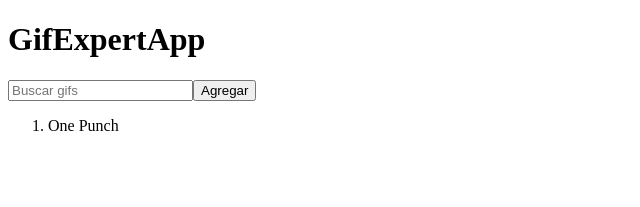
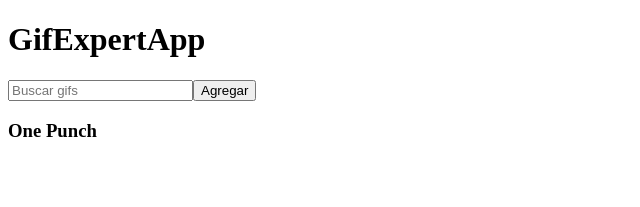
Before and after one commit to NickEsColR/gif-expert-app, a React (Vite) app: page / in a window 1280 px wide. Shown: the top 207 px of the page, without its empty margins (0-640 px from the left). Built offline with nearby package versions, Linux system fonts and the light colour scheme.

Commit message:
sesion 82

```diff
--- a/src/GifExpertApp.jsx
+++ b/src/GifExpertApp.jsx
@@ -1,5 +1,6 @@
 import { useState } from "react";
 import { AddCategory } from "./components/AddCategory";
+import { GifGrid } from "./components/GifGrid";
 
 export const GifExpertApp = () => {
     const [categories, setCategories] = useState(["One Punch"]);
@@ -20,16 +21,12 @@
                 onNewCategory={onAddCategory}
             />
 
-
             {/* Listado de gifs */}
-            <ol>
                 {
                     categories.map(category => (
-                        <li key={category}>{category}</li>
+                        <GifGrid key={category} category={category} />
                     ))
                 }
-            </ol>
-                {/* GifItem */}
         </>
     );
 };
--- /dev/null
+++ b/src/components/GifGrid.jsx
@@ -0,0 +1,7 @@
+export const GifGrid = ({ category }) => {
+    return (
+        <>
+            <h3>{category}</h3>
+        </>
+    );
+};
```
